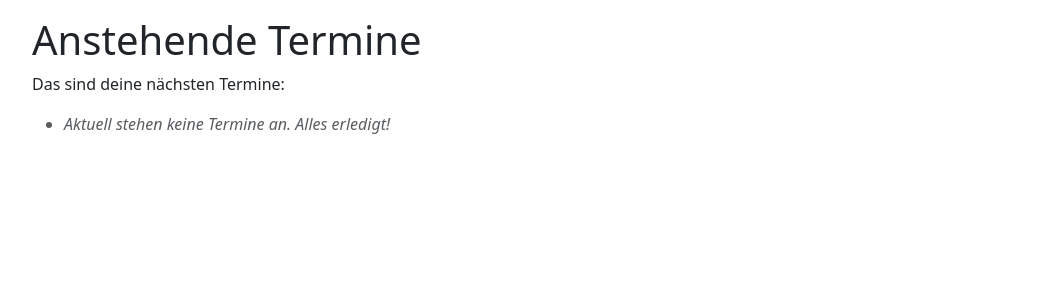
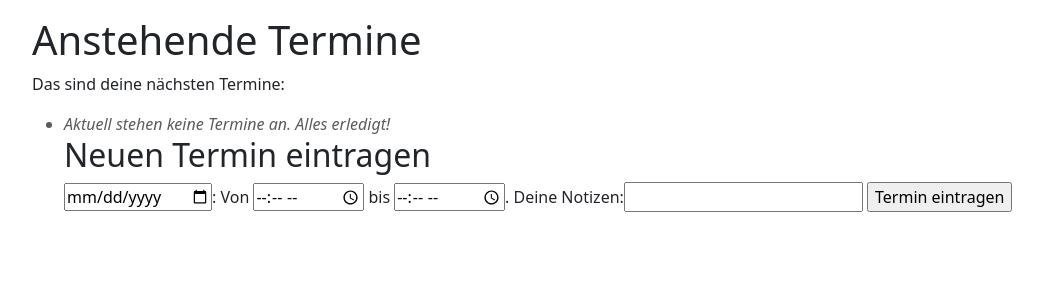
Before and after one commit to Yasin-Jewabreh/webapp, a Flask app: page /termine/ in a window 1280 px wide. Shown: the part 57-357 px from the top of the page, without its empty margins (50-1093 px from the left). Run offline with Flask 3, Linux system fonts and the light colour scheme; parts of the project's set-up code (start-up, migrations or seed data) failed here and were passed over; some libraries are stand-ins or nearby versions.

Commit message:
add form to html template

```diff
--- a/templates/termine.html
+++ b/templates/termine.html
@@ -15,6 +15,12 @@
     {% else %}
     <li class="text-muted"><em>Aktuell stehen keine Termine an. Alles erledigt!</em></li>
     {%endfor%}
+    <h2> Neuen Termin eintragen </h2>
+    <form action="{{ url_for('termine') }}" method="post">
+    {{ form.csrf_token }}
+    {{form.datum}}: Von {{form.uhrzeit_beginn}} bis {{form.uhrzeit_ende}}. Deine Notizen:{{form.notizen}}
+    {{form.eintragen}}
+    </form>
 
 
     </ul>
```
